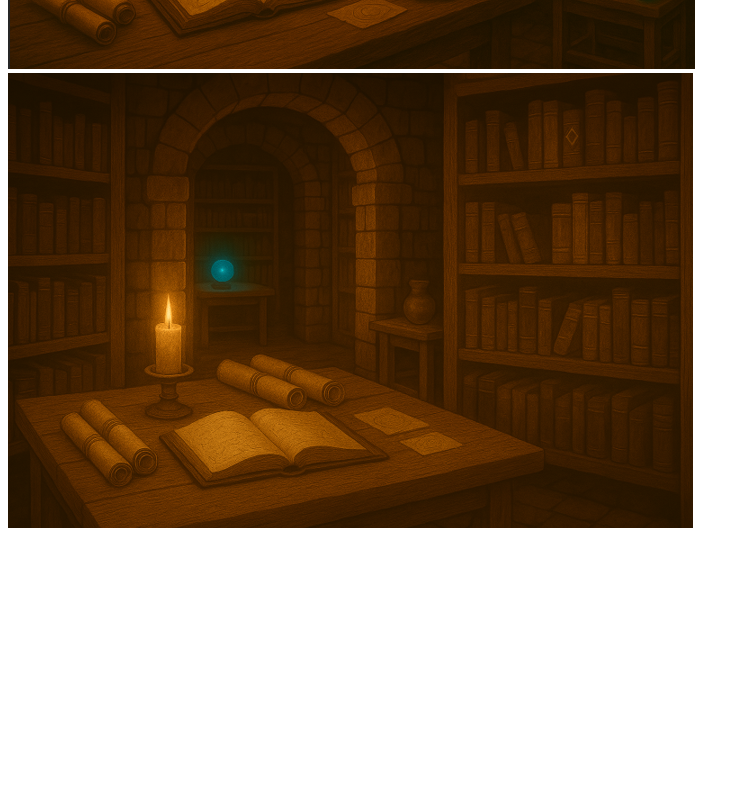
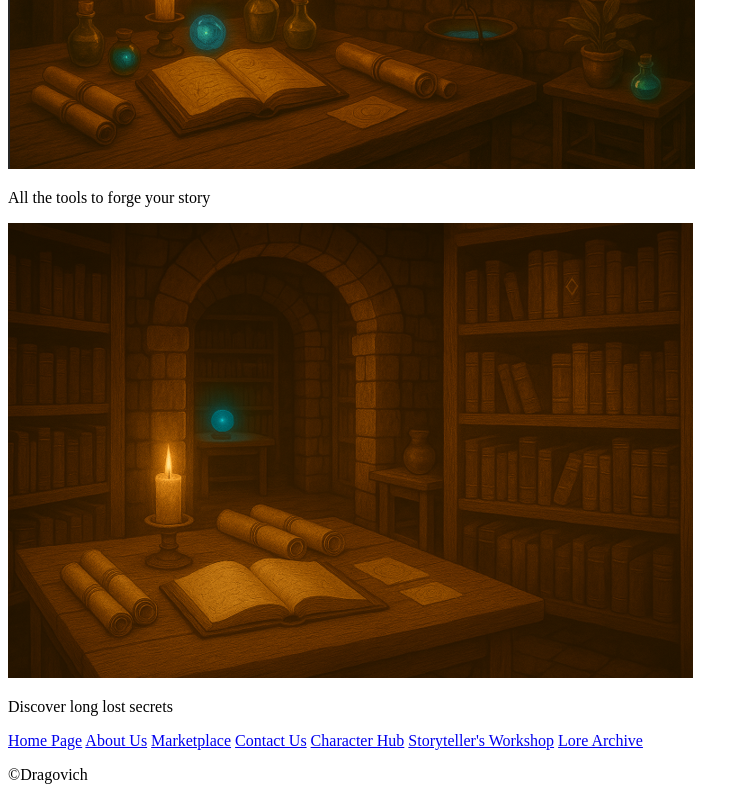
Before and after one commit to redteamcyber/wdd130-dragovich, a plain HTML site: page index.html in a window 1280 px wide. Shown: the part 1810-2610 px from the top of the page, without its empty margins (0-750 px from the left). Before the commit the page ends 2350 px from the top, so only its background shows below. Drawn offline with Linux system fonts and the light colour scheme.

Commit message:
updated the div for the interest pictures and added in the footer

```diff
--- a/index.html
+++ b/index.html
@@ -19,13 +19,37 @@
     <a href="marketplace.html">Enter Runewell</a>
 </header>
 <body>
+    <div id="interestpictures">
+        <section id="dice">
             <a href="marketplace.html"></a>
                 <img id="interest1" src="images/interestpicture1.png" alt="Dice, miniatures, maps, and more">
+                <p>Dice, Miniatures, Maps, and More</p>
+        </section>
+        <section id="table">
             <a href="characterhub.html"></a>
                 <img id="interest2" src="images/interestpicture2.png" alt="table of equipment">
+                <p>Create your next character in seconds</p>
+        </section>
+        <section id="workshop">
             <a href="storyteller.html"></a>
                 <img id="interest3" src="images/interestpicture3.png" alt="magical workshop">
+                <p>All the tools to forge your story</p>
+        </section>
+        <section id="library">
             <a href="lorearchive.html"></a>
                 <img id="interest4" src="images/interestpicture4.png" alt="arcane library">
+                <p>Discover long lost secrets</p>
+        </section>
+    </div>
 </body>
+<footer>
+    <a href="index.html">Home Page</a>
+    <a href="aboutus.html">About Us</a>
+    <a href="marketplace.html">Marketplace</a>
+    <a href="contactus.html">Contact Us</a>
+    <a href="characterhub.html">Character Hub</a>
+    <a href="storyteller.html">Storyteller's Workshop</a>
+    <a href="lorearchive.html">Lore Archive</a>
+    <p>&copyDragovich</p>
+</footer>
 </html>
```
Lines whose indentation alone changed are shown as unchanged.
